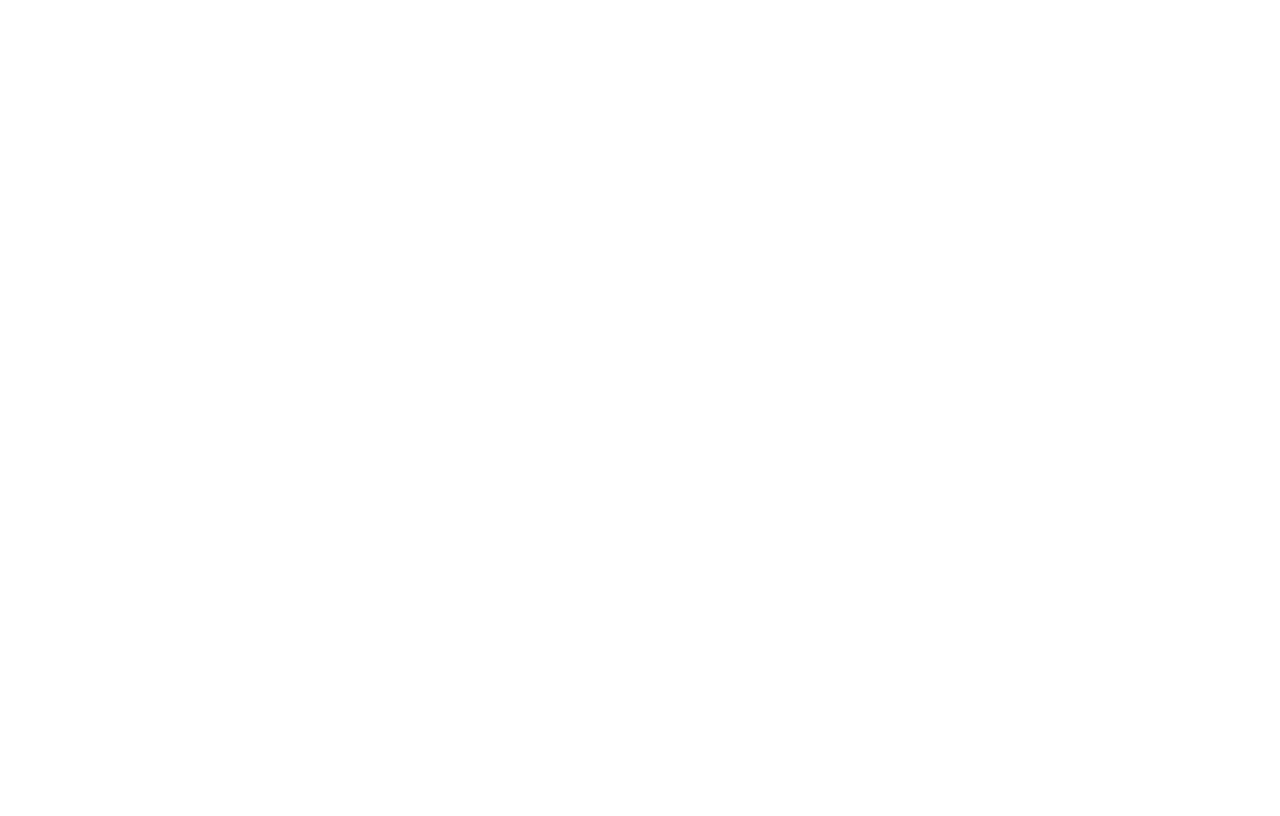
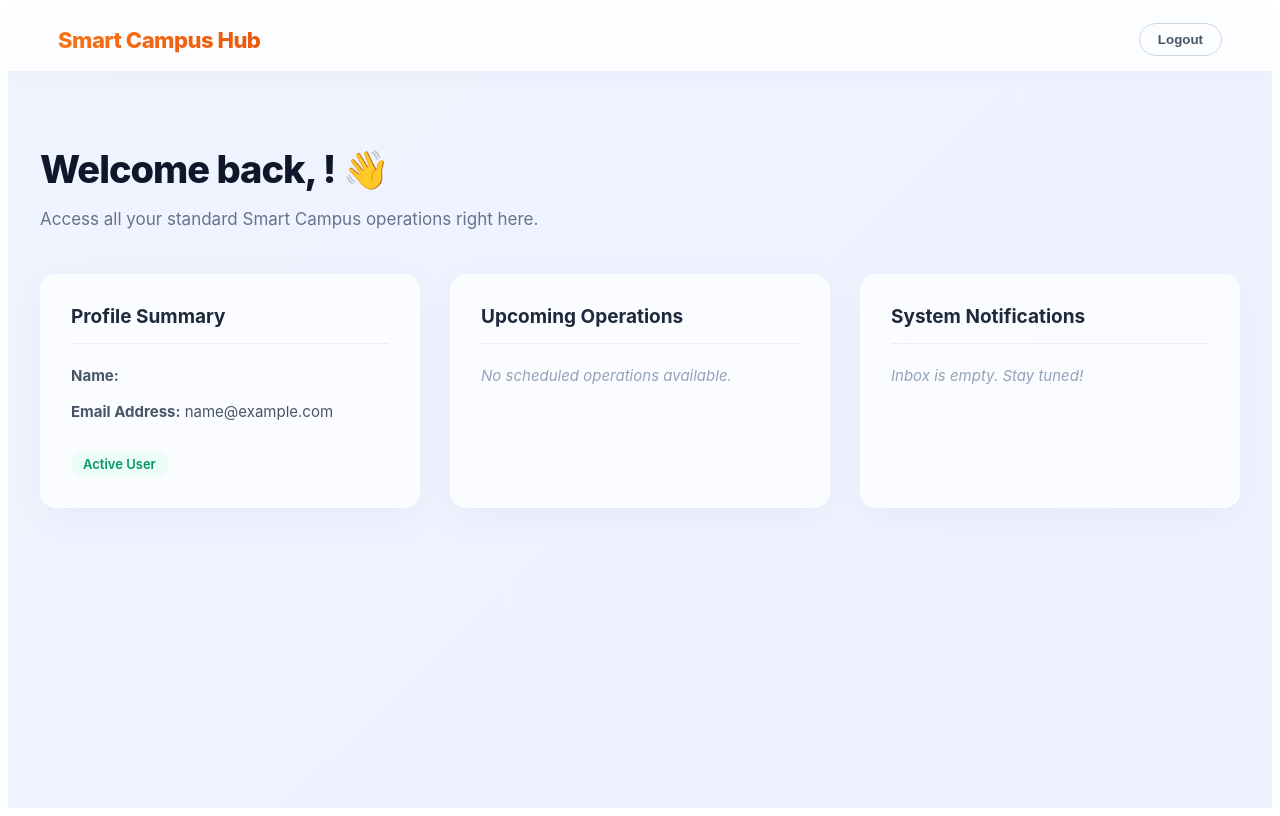
Before and after one commit to minindumadhawa/it3030-paf-2026-smart-campus-group47, a React (Create React App) app in the folder frontend/: page /dashboard in a window 1280 px wide. Before the commit this address had no page. Built offline with nearby package versions, Linux system fonts and the light colour scheme; sample sign-in values are in the browser's storage.

Commit message:
login backend and userdash

```diff
--- a/frontend/src/App.js
+++ b/frontend/src/App.js
@@ -3,6 +3,7 @@ import {Route, Routes} from "react-router";
 import Home from "./components/Home/Home";
 import LoginPage from "./components/Login/LoginPage";
 import RegisterPage from "./components/Register/RegisterPage";
+import UserDashboard from "./components/Dashboard/UserDashboard";
 
 function App(){
   return (
@@ -12,6 +13,7 @@ function App(){
           <Route path="/" element={<Home></Home>}/>
           <Route path="/login" element={<LoginPage></LoginPage>}/>
           <Route path="/register" element={<RegisterPage></RegisterPage>}/>
+          <Route path="/dashboard" element={<UserDashboard></UserDashboard>}/>
         </Routes>
       </React.Fragment>
     </div>
--- /dev/null
+++ b/frontend/src/components/Dashboard/UserDashboard.css
@@ -0,0 +1,169 @@
+.dashboard-container {
+  min-height: 100vh;
+  background: linear-gradient(135deg, #f0f4ff 0%, #eef2ff 100%);
+  font-family: 'Inter', sans-serif;
+}
+
+.dashboard-nav {
+  display: flex;
+  justify-content: space-between;
+  align-items: center;
+  padding: 15px 50px;
+  background: rgba(255, 255, 255, 0.8);
+  backdrop-filter: blur(12px);
+  -webkit-backdrop-filter: blur(12px);
+  box-shadow: 0 4px 20px rgba(0, 0, 0, 0.03);
+  position: sticky;
+  top: 0;
+  z-index: 100;
+}
+
+.nav-logo {
+  font-size: 22px;
+  font-weight: 800;
+  background: linear-gradient(90deg, #f97316 0%, #ea580c 100%);
+  -webkit-background-clip: text;
+  -webkit-text-fill-color: transparent;
+  letter-spacing: -0.5px;
+}
+
+.logout-btn {
+  background-color: transparent;
+  border: 1px solid #cbd5e1;
+  padding: 8px 18px;
+  border-radius: 20px;
+  cursor: pointer;
+  font-weight: 600;
+  color: #475569;
+  transition: all 0.2s ease;
+}
+
+.logout-btn:hover {
+  background-color: #f1f5f9;
+  border-color: #94a3b8;
+  color: #0f172a;
+}
+
+.dashboard-main {
+  max-width: 1200px;
+  margin: 0 auto;
+  padding: 50px 20px;
+}
+
+.dashboard-header {
+  margin-bottom: 45px;
+  animation: fadeInDown 0.6s ease-out forwards;
+}
+
+.dashboard-header h1 {
+  font-size: 38px;
+  color: #0f172a;
+  margin-bottom: 10px;
+  font-weight: 800;
+  letter-spacing: -1px;
+}
+
+.dashboard-header p {
+  color: #64748b;
+  font-size: 17px;
+}
+
+.dashboard-widgets {
+  display: grid;
+  grid-template-columns: repeat(auto-fit, minmax(320px, 1fr));
+  gap: 30px;
+}
+
+.widget-card {
+  padding: 30px;
+  border-radius: 16px;
+  box-shadow: 0 10px 40px rgba(0, 0, 0, 0.04);
+  transition: transform 0.3s ease, box-shadow 0.3s ease;
+  animation: fadeInUp 0.8s ease-out both;
+}
+
+.widget-card:nth-child(2) {
+  animation-delay: 0.1s;
+}
+
+.widget-card:nth-child(3) {
+  animation-delay: 0.2s;
+}
+
+.widget-card:hover {
+  transform: translateY(-5px);
+  box-shadow: 0 15px 50px rgba(0, 0, 0, 0.08);
+}
+
+.premium-glass {
+  background: rgba(255, 255, 255, 0.7);
+  backdrop-filter: blur(20px);
+  -webkit-backdrop-filter: blur(20px);
+  border: 1px solid rgba(255, 255, 255, 0.5);
+}
+
+.widget-card h3 {
+  margin-top: 0;
+  margin-bottom: 20px;
+  color: #1e293b;
+  font-size: 19px;
+  border-bottom: 1px solid rgba(226, 232, 240, 0.7);
+  padding-bottom: 15px;
+  font-weight: 700;
+}
+
+.widget-card p {
+  color: #475569;
+  margin: 12px 0;
+  line-height: 1.6;
+  font-size: 15px;
+}
+
+.status-badge {
+  display: inline-block;
+  margin-top: 15px;
+  background-color: #ecfdf5;
+  color: #059669;
+  padding: 5px 12px;
+  border-radius: 20px;
+  font-size: 13px;
+  font-weight: 600;
+}
+
+.empty-state {
+  color: #94a3b8 !important;
+  font-style: italic;
+}
+
+.dashboard-loading {
+  display: flex;
+  justify-content: center;
+  align-items: center;
+  height: 100vh;
+  font-size: 24px;
+  font-weight: 600;
+  color: #94a3b8;
+  background: #f0f4ff;
+}
+
+@keyframes fadeInDown {
+  from {
+    opacity: 0;
+    transform: translateY(-20px);
+  }
+  to {
+    opacity: 1;
+    transform: translateY(0);
+  }
+}
+
+@keyframes fadeInUp {
+  from {
+    opacity: 0;
+    transform: translateY(30px);
+  }
+  to {
+    opacity: 1;
+    transform: translateY(0);
+  }
+}
--- /dev/null
+++ b/frontend/src/components/Dashboard/UserDashboard.js
@@ -0,0 +1,61 @@
+import React, { useEffect, useState } from 'react';
+import { useNavigate } from 'react-router-dom';
+import './UserDashboard.css';
+
+const UserDashboard = () => {
+  const navigate = useNavigate();
+  const [user, setUser] = useState(null);
+
+  useEffect(() => {
+    const storedUser = localStorage.getItem('user');
+    if (storedUser) {
+      setUser(JSON.parse(storedUser));
+    } else {
+      navigate('/login');
+    }
+  }, [navigate]);
+
+  const handleLogout = () => {
+    localStorage.removeItem('user');
+    navigate('/login');
+  };
+
+  if (!user) return <div className="dashboard-loading">Authenticating...</div>;
+
+  return (
+    <div className="dashboard-container">
+      <nav className="dashboard-nav">
+        <div className="nav-logo">Smart Campus Hub</div>
+        <button className="logout-btn" onClick={handleLogout}>Logout</button>
+      </nav>
+
+      <main className="dashboard-main">
+        <header className="dashboard-header">
+          <h1>Welcome back, {user.fullName}! 👋</h1>
+          <p>Access all your standard Smart Campus operations right here.</p>
+        </header>
+
+        <section className="dashboard-widgets">
+          <div className="widget-card premium-glass">
+            <h3>Profile Summary</h3>
+            <p><strong>Name:</strong> {user.fullName}</p>
+            <p><strong>Email Address:</strong> {user.email}</p>
+            <span className="status-badge">Active User</span>
+          </div>
+
+          <div className="widget-card premium-glass">
+            <h3>Upcoming Operations</h3>
+            <p className="empty-state">No scheduled operations available.</p>
+          </div>
+
+          <div className="widget-card premium-glass">
+            <h3>System Notifications</h3>
+            <p className="empty-state">Inbox is empty. Stay tuned!</p>
+          </div>
+        </section>
+      </main>
+    </div>
+  );
+};
+
+export default UserDashboard;
--- a/frontend/src/components/Login/LoginPage.js
+++ b/frontend/src/components/Login/LoginPage.js
@@ -8,11 +8,28 @@ const LoginPage = () => {
   const navigate = useNavigate();
   const [email, setEmail] = useState('');
   const [password, setPassword] = useState('');
+  const [errorMsg, setErrorMsg] = useState('');
 
-  const handleEmailLogin = (e) => {
+  const handleEmailLogin = async (e) => {
     e.preventDefault();
-    console.log('Initiating Email Login Flow for:', email);
-    // Placeholder function for standard credentials login
+    setErrorMsg('');
+    try {
+      const response = await fetch('http://localhost:8080/api/users/login', {
+        method: 'POST',
+        headers: { 'Content-Type': 'application/json' },
+        body: JSON.stringify({ email, password })
+      });
+      if (response.ok) {
+        const user = await response.json();
+        localStorage.setItem('user', JSON.stringify(user));
+        navigate('/dashboard');
+      } else {
+        const data = await response.json();
+        setErrorMsg(data.error || 'Login failed');
+      }
+    } catch(err) {
+      setErrorMsg('Network error. Please try again.');
+    }
   };
 
   const handleGoogleLogin = () => {
@@ -31,6 +48,7 @@ const LoginPage = () => {
         </div>
 
         <div className="login-body">
+          {errorMsg && <div className="error-message" style={{ backgroundColor: '#fef2f2', color: '#dc2626', padding: '10px', borderRadius: '6px', fontSize: '14px', marginBottom: '15px', textAlign: 'center' }}>{errorMsg}</div>}
           <form className="login-form" onSubmit={handleEmailLogin}>
             <div className="input-group">
               <div className="input-icon">
```
Also changed, not shown: 2 other files (tests, documents, lock files or other folders).
